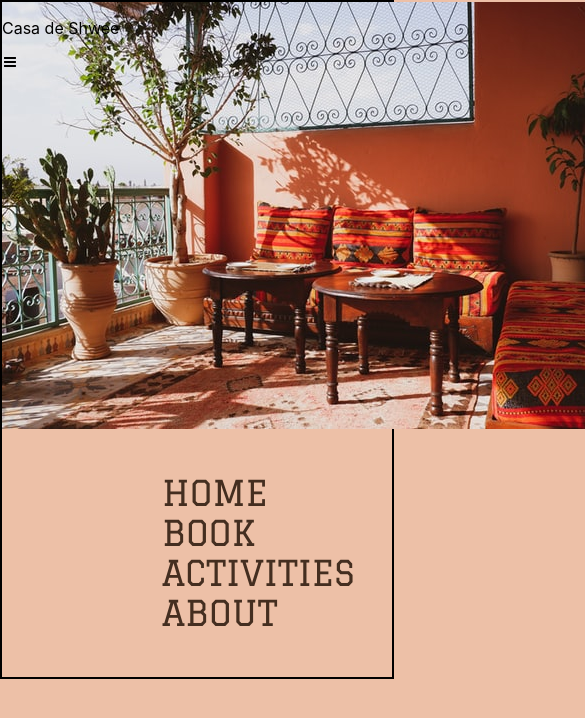
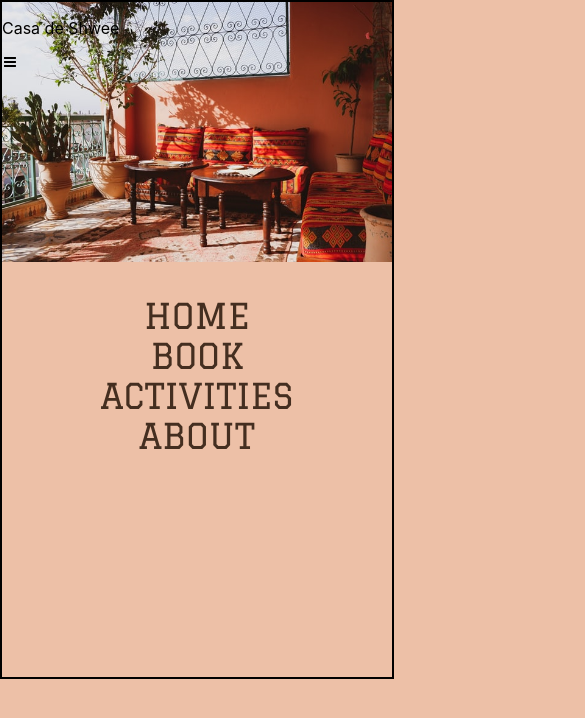
Before and after one commit to idasylven/final-project-portugal-bnb, a React (Create React App) app in the folder frontend/: page / in a window 390 px wide. Shown: the top 718 px of the page, 585 px wide, since content can reach past the window. Built offline with nearby package versions, Linux system fonts and the light colour scheme.

Commit message:
Header styling for mobile view

```diff
--- a/frontend/src/components/Header.css
+++ b/frontend/src/components/Header.css
@@ -1,9 +1,18 @@
-/* .hero-image {
-  position: relative;
-} */
+.hero-image {
+  width: 100%;
+  object-fit: contain;
+}
 
 .mob-nav-container {
   position: absolute;
+}
+
+.nav-box {
+  display: flex;
+  align-items: center;
+  align-content: center;
+  margin: 0;
+  padding: 30px;
 }
 
 .header-container {
--- a/frontend/src/components/Navbar.css
+++ b/frontend/src/components/Navbar.css
@@ -1,12 +1,22 @@
 /* .nav-container {
+} */
+
+/* .nav-box {
+  list-style-type: none;
+  display: flex;
+  justify-content: space-evenly;
+  flex-direction: column;
+  padding: 1.5rem 10rem 0 10rem;
 } */
 
 .nav-box {
   list-style-type: none;
   display: flex;
-  justify-content: space-evenly;
   flex-direction: column;
-  padding: 1.5rem 10rem 0 10rem;
+  align-items: center;
+  align-content: center;
+  margin: 0;
+  padding: 30px;
 }
 
 a {
@@ -14,6 +24,7 @@ a {
   color: #442e20;
   font-family: Graduate;
   font-size: 35px;
+  padding: 10px;
 }
 
 /* li {
```
